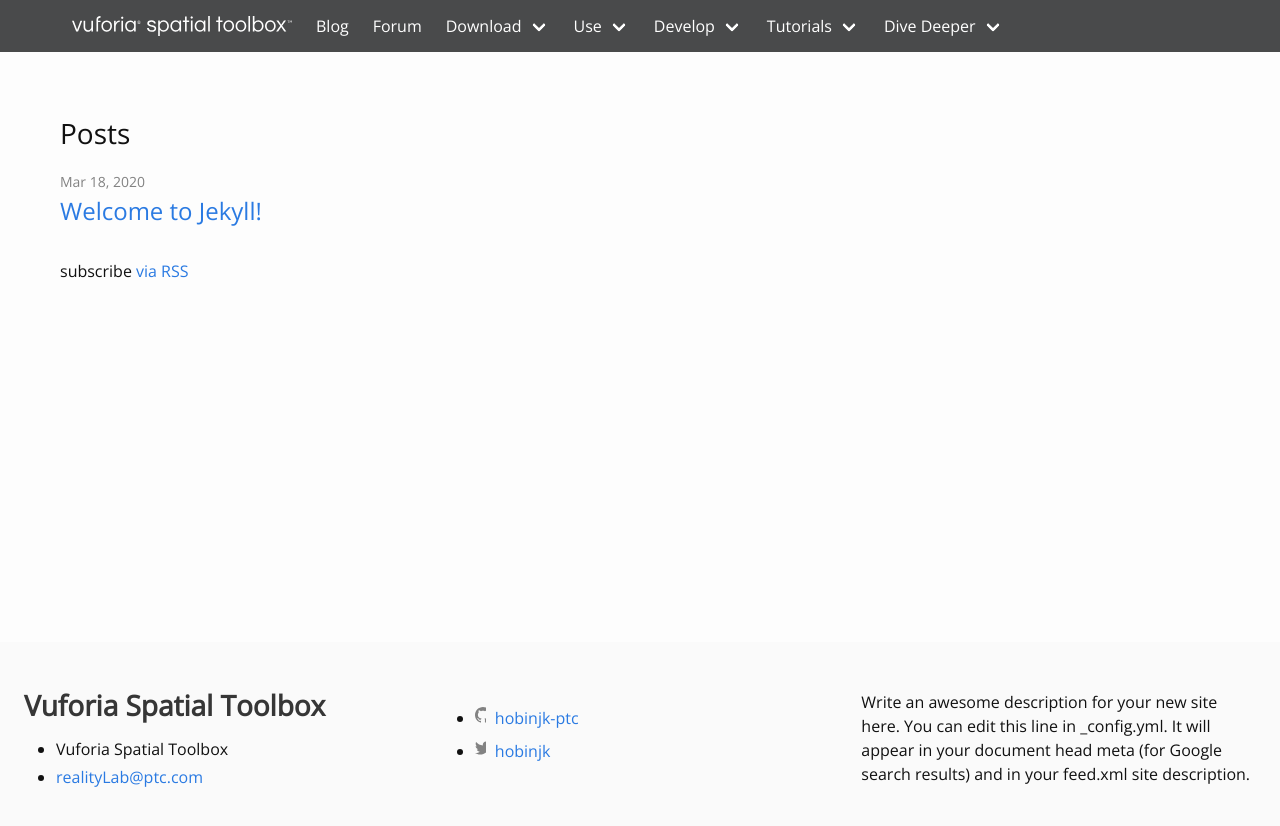
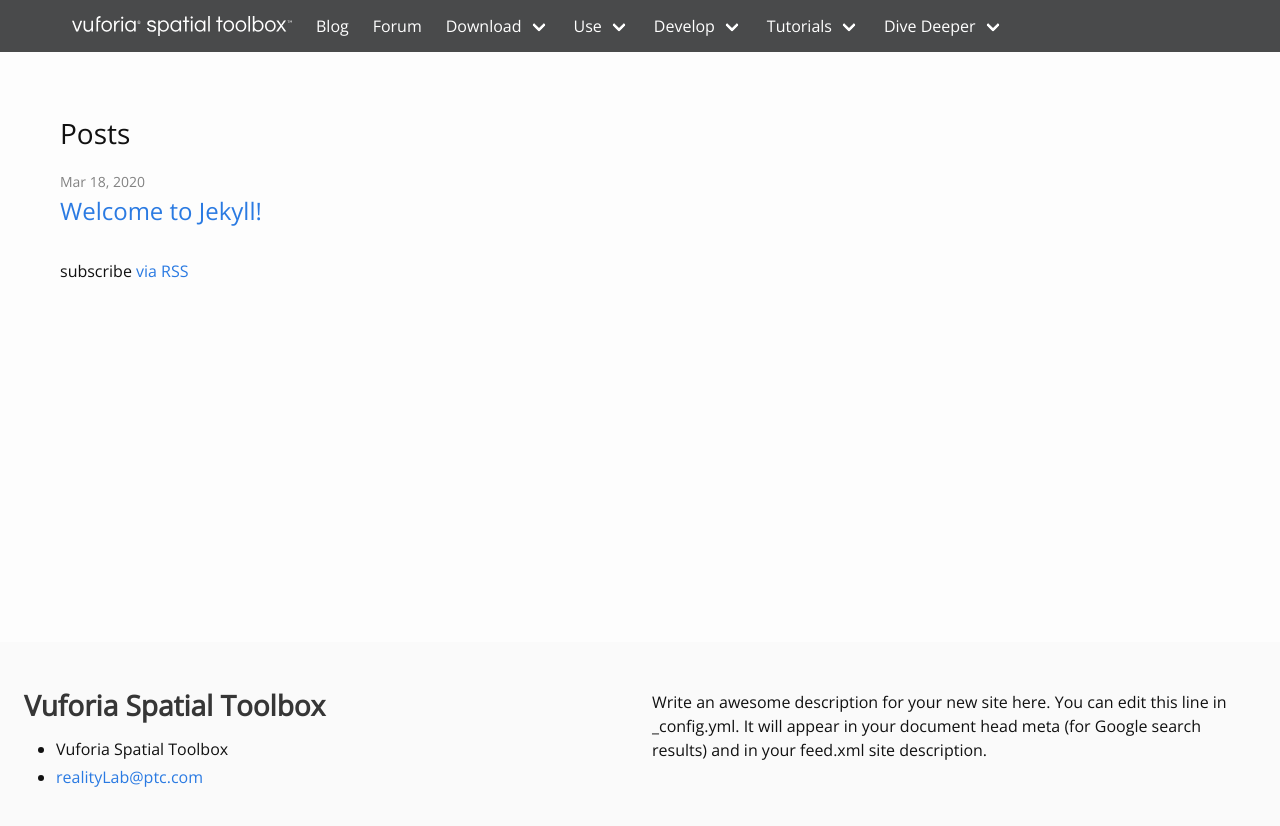
Before and after one commit to ptcrealitylab/Spatial-Toolbox-WebPage, a Jekyll site: the page built from index.markdown, in a window 1280 px wide. Shown: the top 826 px of the page. Built offline with Jekyll 4.4.1, drawn with Linux system fonts in a browser that asks for light colours.

Commit message:
Remove broken social badges from footer

```diff
--- a/_includes/footer.html
+++ b/_includes/footer.html
@@ -19,10 +19,6 @@
     </div>
 
     <div class="column">
-      {%- include social.html -%}
-    </div>
-
-    <div class="column">
       <p>{{- site.description | escape -}}</p>
     </div>
   </div>
```
